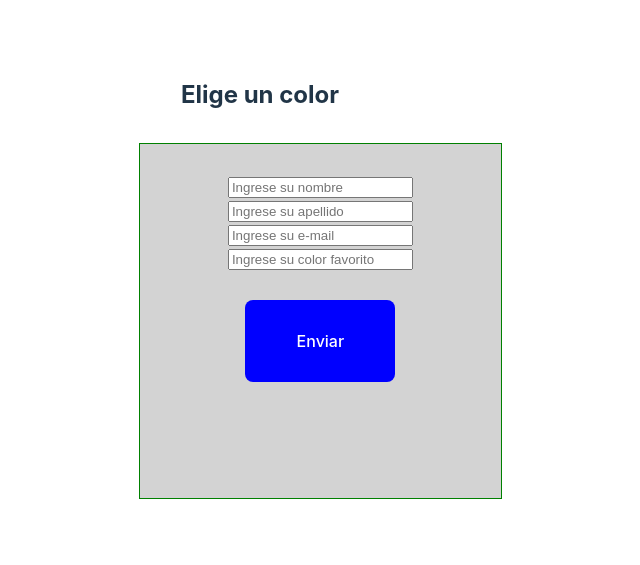
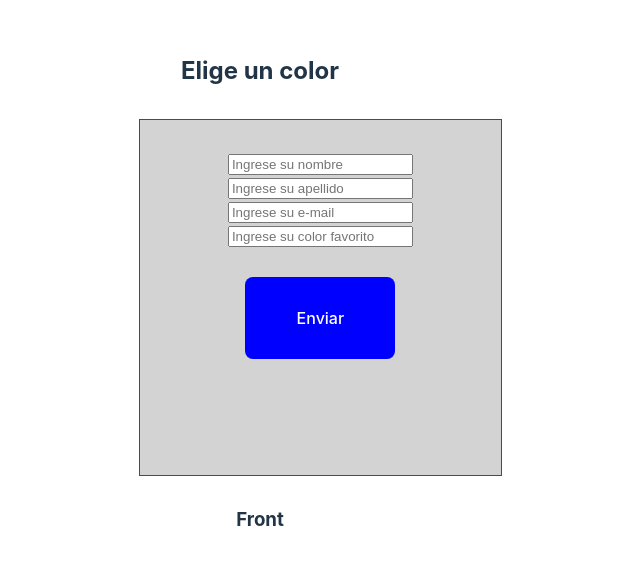
Before and after one commit to afeuillade/FrontEnd3---Examen-Feuillade-Angeles, a React (Vite) app in the folder examen-feuillade/: page / in a window 1280 px wide. Shown: the part 107-672 px from the top of the page, without its empty margins (380-1020 px from the left). Built offline with nearby package versions, Linux system fonts and the light colour scheme.

Commit message:
Examen parcial front

```diff
--- a/examen-feuillade/src/Components/Form.jsx
+++ b/examen-feuillade/src/Components/Form.jsx
@@ -40,7 +40,10 @@ const Form = () => {
                 <p style={{color:'red'}}>{err && 'Por favor chequea que la información sea correcta'}</p>
             </div>
             {show &&  <Card nombre={user.nombre} apellido={user.apellido} colorFavorito = {user.colorFavorito}/>}
+
+            <h3>Front</h3>
         </div>
+
     )
 }
 
```
